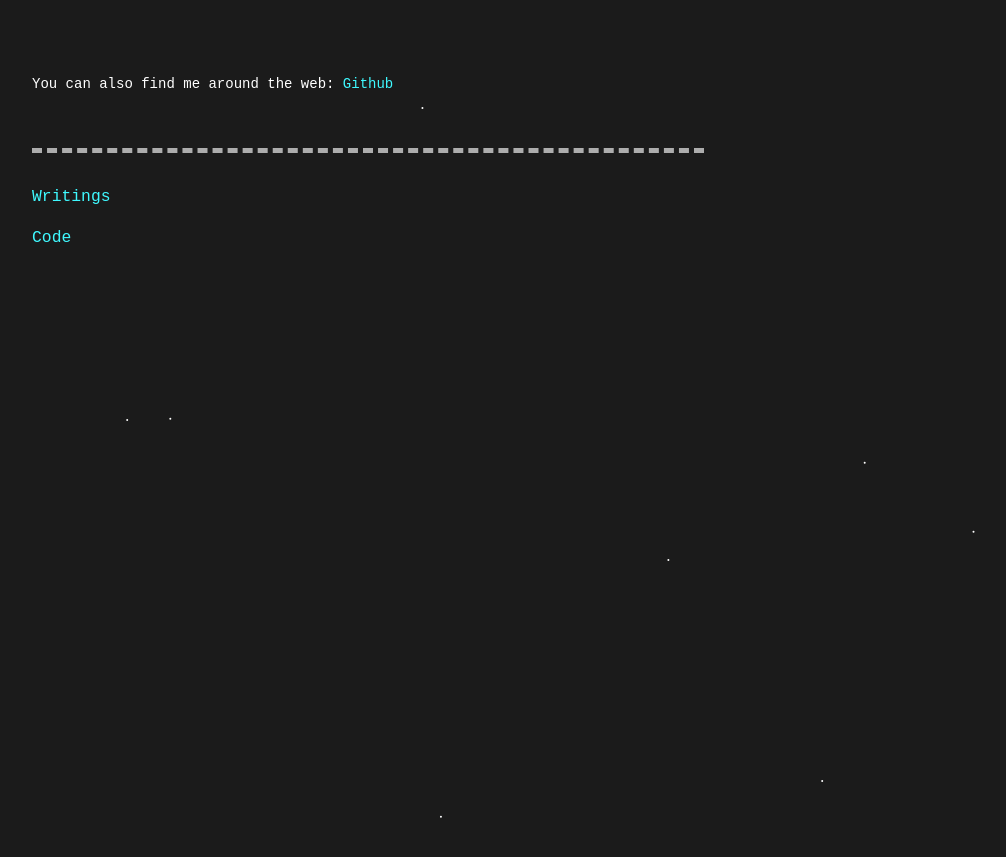
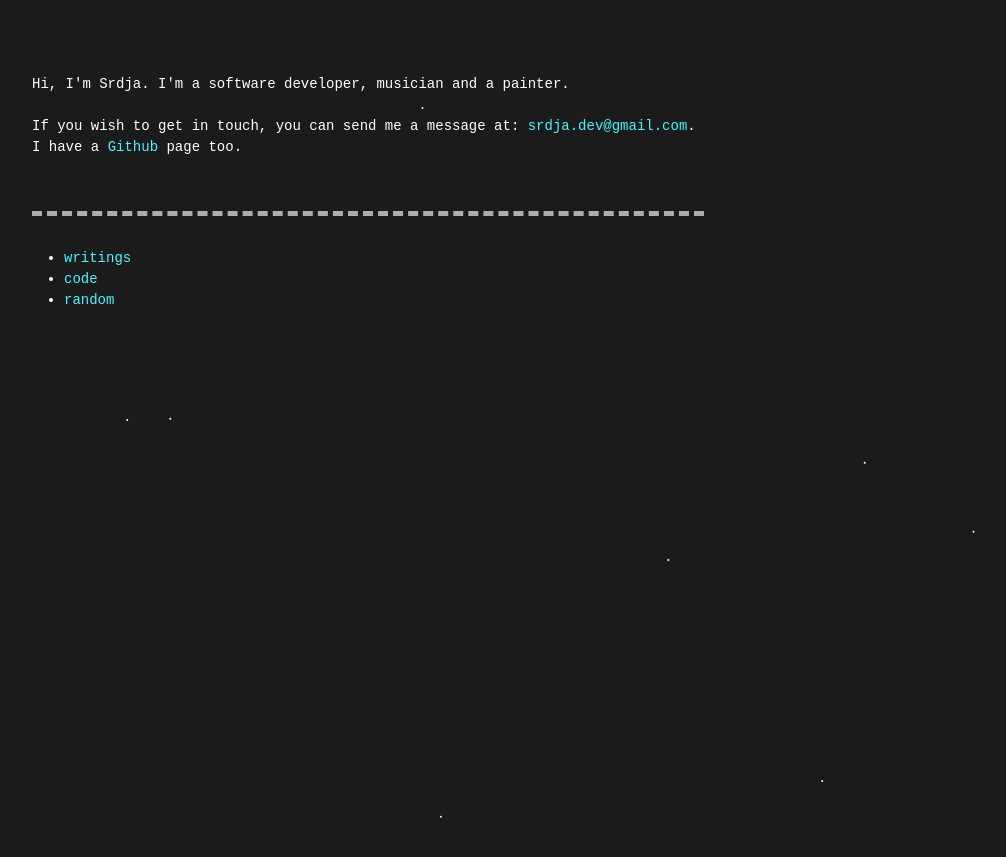
Before and after one commit to srdja/srdja.github.io, a Jekyll site: the page built from index.html, in a window 1280 px wide. Shown: the top 857 px of the page, without its empty margins (272-1278 px from the left). Built offline with Jekyll 4.4.1, drawn with Linux system fonts in a browser that asks for light colours.

Commit message:
update info

```diff
--- a/code.html
+++ b/code.html
@@ -7,7 +7,7 @@ layout: code
   <br>
   <br>
   <span class="back">&larr; <a href="{{ site.baseurl }}/">Index</a></span>
-  Some code that I have written.
+  Code and stuff:
   <br>
   <br>
   <a href="https://github.com/srdja/Collections-C">Collections library for the C language.</a>
--- a/index.html
+++ b/index.html
@@ -5,14 +5,19 @@ layout: index
   <section class="site-header">
     <!--h1 class="smallcap"><a class="site-title" href="{{ site.baseurl }}/">{{ site.title }}</a></h1-->
     <br><br>
-    <p>You can also find me around the web: <a href="https://github.com/srdja">Github</a>
+    <p>Hi, I'm Srdja. I'm a software developer, musician and a painter.
+      <br>
+      <br>
+      If you wish to get in touch, you can send me a message at: <a href="mailto:srdja.dev@gmail.com">srdja.dev@gmail.com</a>. I have a <a href="https://github.com/srdja">Github</a> page too.
       <br>
       <br>
       <hr>
   </section>
   <section>
-    <h3><a href="/writings/">Writings</a></h3>
-    <h3><a href="/code/">Code</a></h3>
-<!--    <h3><a href="/random/">Random Stuff</a><h3>-->
+    <ul>
+      <li><a href="/writings/">writings</a></li>
+      <li><a href="/code/">code</a></li>
+      <li><a href="/random/">random</a></li>
+    </ul>
   </section>
 </div>
```
